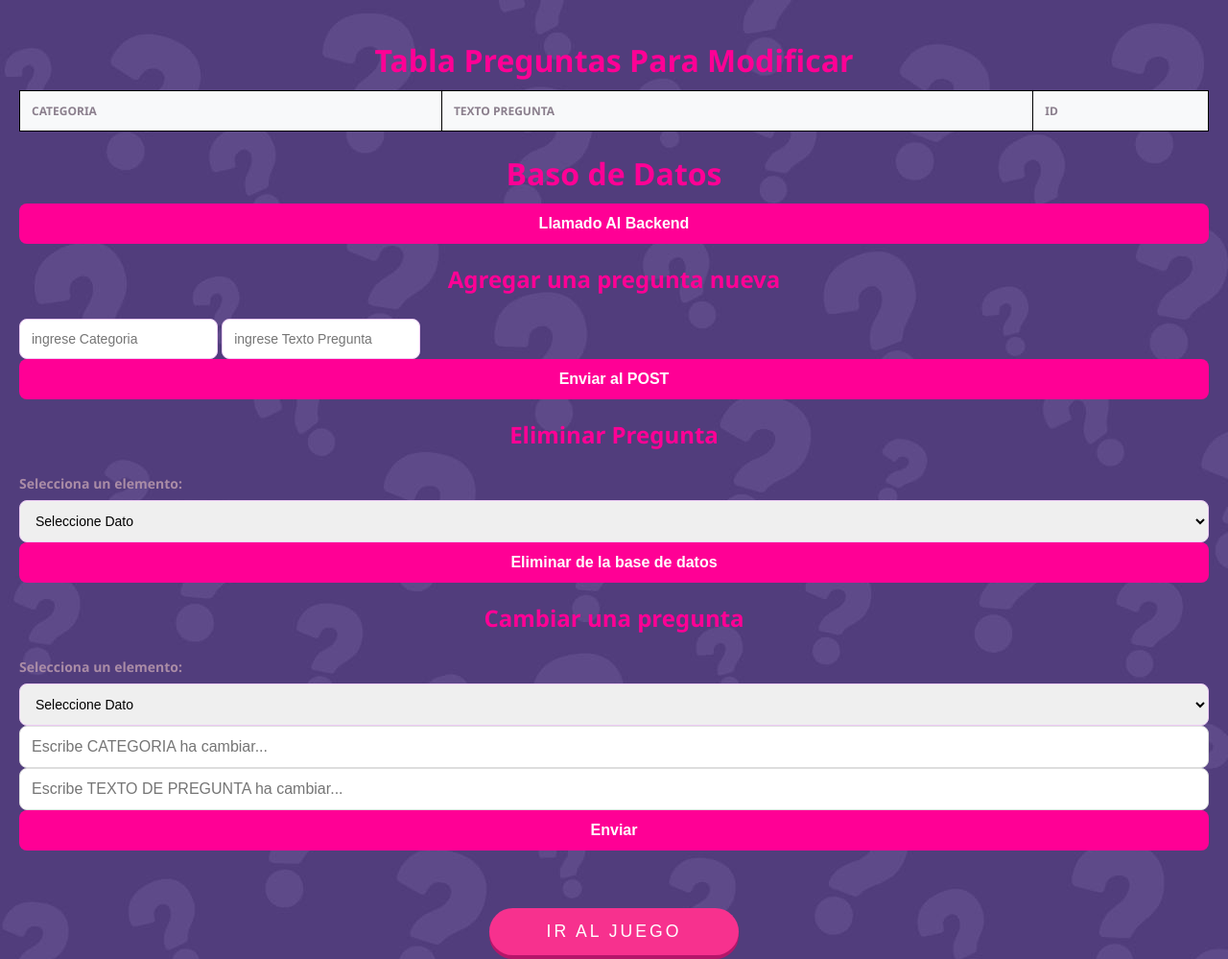
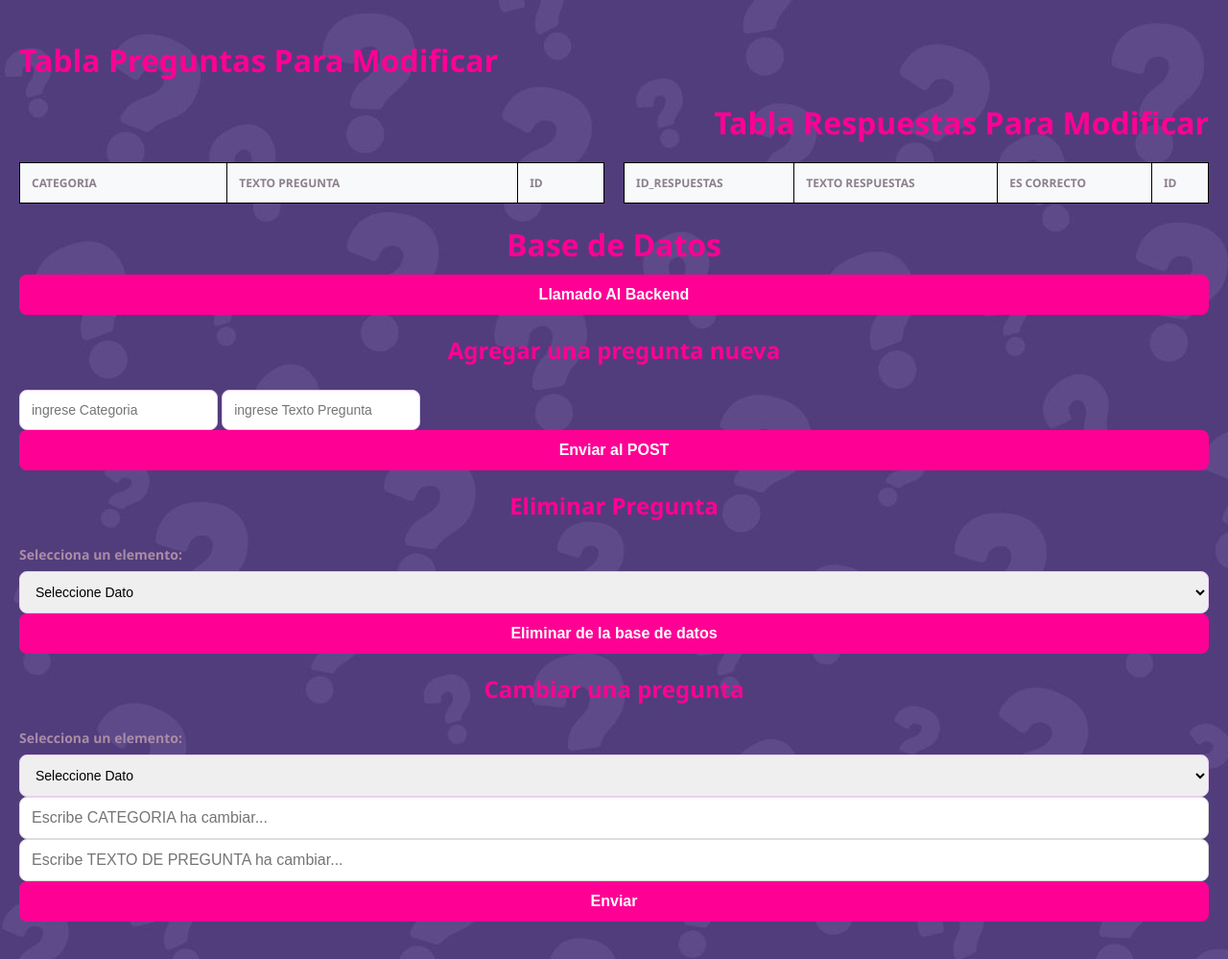
Before and after one commit to PioIX/2026_TPIN1_G07, a plain HTML site: page frontend/Admin.html in a window 1280 px wide. Shown: the top 999 px of the page at 96% size. Drawn offline with Linux system fonts and the light colour scheme; no server answers.

Commit message:
Admin Respuestas

```diff
--- a/frontend/Admin.html
+++ b/frontend/Admin.html
@@ -6,25 +6,39 @@
         <title>APP Web</title>
         <link rel="stylesheet" href="Style/styleAdim.css">
     </head>
-    <body onload="llenarTabla()">
+    <body onload="Iniciar()">
         <style> table, th, td{
         border: 1px solid black;
         }</style>
 
         <h1>Tabla Preguntas Para Modificar </h1>
+        <h1 id="TituloPregunta">Tabla Respuestas Para Modificar</h1>
 
+    <div class="contenedor-tablas">
         <table style="width: 100%;">
             <tr>
                 <th>Categoria</th>
                 <th>Texto Pregunta</th>
                 <th>ID</th>
             </tr>
-        <tbody id="tabla-contenido">
+            <tbody id="tabla-contenido"></tbody>
 
-        </tbody>
         </table>
 
-        <h1 id="BaseDatos"> Baso de Datos </h1>
+        <table style="width: 100%;">
+            <tr>
+                <th>Id_Respuestas</th>
+                <th>Texto Respuestas</th>
+                <th>Es correcto</th>
+                <th>ID</th>
+            </tr>
+            <tbody id="tabla-contenido-Preguntas"></tbody>
+        </table>
+
+    </div>
+
+
+        <h1 id="BaseDatos"> Base de Datos </h1>
         <button onclick="GetPreguntas()">Llamado Al Backend</button>
 
         <h2>Agregar una pregunta nueva</h2>
--- a/frontend/Style/styleAdim.css
+++ b/frontend/Style/styleAdim.css
@@ -8,6 +8,21 @@
     box-shadow: 0 10px 25px rgba(0, 0, 0, 0.1);
     font-family: 'Segoe UI', Tahoma, Geneva, Verdana, sans-serif;
 }
+
+#BaseDatos{
+    text-align: center;
+    color: #ff0095;
+    margin-bottom: 10px;
+
+}
+
+#TituloPregunta {
+    text-align: right;
+    color: #ff0095;
+    margin-bottom: 10px;
+
+}
+
 
 h2 {
     color: #ff0095;
@@ -88,7 +103,11 @@ body {
     gap: 25px;
 }
 
-h1 { text-align: center; color: #ff0095; margin-bottom: 10px; }
+h1 {
+    text-align: left;
+    color: #ff0095;
+    margin-bottom: 10px;
+}
 
 .card-container {
     background: rgb(182, 143, 169);
@@ -168,3 +187,15 @@ td { padding: 12px; border-bottom: 1px solid #eee; }
     transition: transform 0.1s, box-shadow 0.1s;
     text-decoration: none;
 }
+
+
+.contenedor-tablas {
+    display: flex;
+    gap: 20px;           /* Espacio entre las tablas */
+    align-items: flex-start;
+}
+
+.tabla {
+    width: 50%;          /* Cada tabla ocupa la mitad */
+    border-collapse: collapse;
+}
--- a/frontend/index.js
+++ b/frontend/index.js
@@ -109,8 +109,16 @@ function tomarDatosSesion() {
 }
 
 
+//llenar las tablas:
+function Iniciar() {
+    llenarTabla();
+    llenarTablaPre();
+}
+
+
 
 async function llenarTabla() {
+
         let result = await fetch('http://localhost:4000/preguntas')
     let vectorDeDatos = await result.json()
     let elementosLista = ""
@@ -127,6 +135,28 @@ async function llenarTabla() {
     }
     document.getElementById('tabla-contenido').innerHTML = elementosLista
 }
+
+
+async function llenarTablaPre() {
+
+        let result = await fetch('http://localhost:4000/respuestaTabla')
+    let vectorDeDatos = await result.json()
+    let elementosLista = ""
+    for (let i = 0; i < vectorDeDatos.length; i++) {
+        const element = vectorDeDatos[i];
+        elementosLista += `
+                <tr>
+                <td>${element.id_respuestas}</td>
+                <td>${element.texto_respuesta}</td>
+                <td>${element.es_correcta}</td>
+                <td>${element.id_preguntas}</td>
+                </tr>
+                `;
+
+    }
+    document.getElementById('tabla-contenido-Preguntas').innerHTML = elementosLista
+}
+
 
 async function GetPreguntas() {
     //El get no manda body, si quiero mandar parametros lo sumo a la url con el ?
```
Also changed, not shown: backend/index.js (+12 -0 lines). Lines whose indentation alone changed are shown as unchanged.
